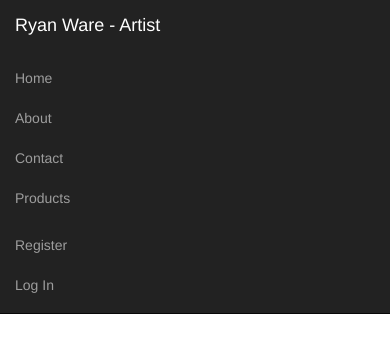
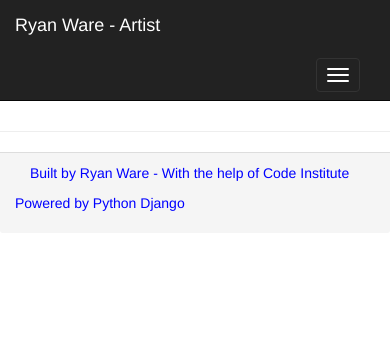
Before and after one commit to RyanWare1987/artsite, a Django app: page /products/products/ in a window 390 px wide. Shown: the top 353 px of the page. Run offline with Django 3.2, Linux system fonts and the light colour scheme; data that the repository does not hold is empty; parts of the project's set-up code (start-up, migrations or seed data) failed here and were passed over; some libraries are stand-ins or nearby versions.

Commit message:
added responsive navbar with collapse, included site walkthrough in readme

```diff
--- a/templates/base.html
+++ b/templates/base.html
@@ -21,6 +21,14 @@
             <div class="navbar-header">
                 <a class="navbar-brand">Ryan Ware - Artist</a>
             </div>
+
+            <button class="navbar-toggle" data-toggle = "collapse" data-target = ".navHeaderCollapse">
+                <span class="icon-bar"></span>
+                <span class="icon-bar"></span>
+                <span class="icon-bar"></span>
+            </button>
+
+            <div class="collapse navbar-collapse navHeaderCollapse">
             <ul class="nav navbar-nav">
                 <li><a href="{% url 'home' %}">Home</a></li>
                 <li><a href="{% url 'about' %}">About</a></li>
@@ -37,6 +45,7 @@
                     <li><a href="{% url 'login' %}">Log In</a></li>
                 {% endif %}
             </ul>
+            </div>
     </nav>
         <hr>
         {% if messages %}
```
Also changed, not shown: README.md.
